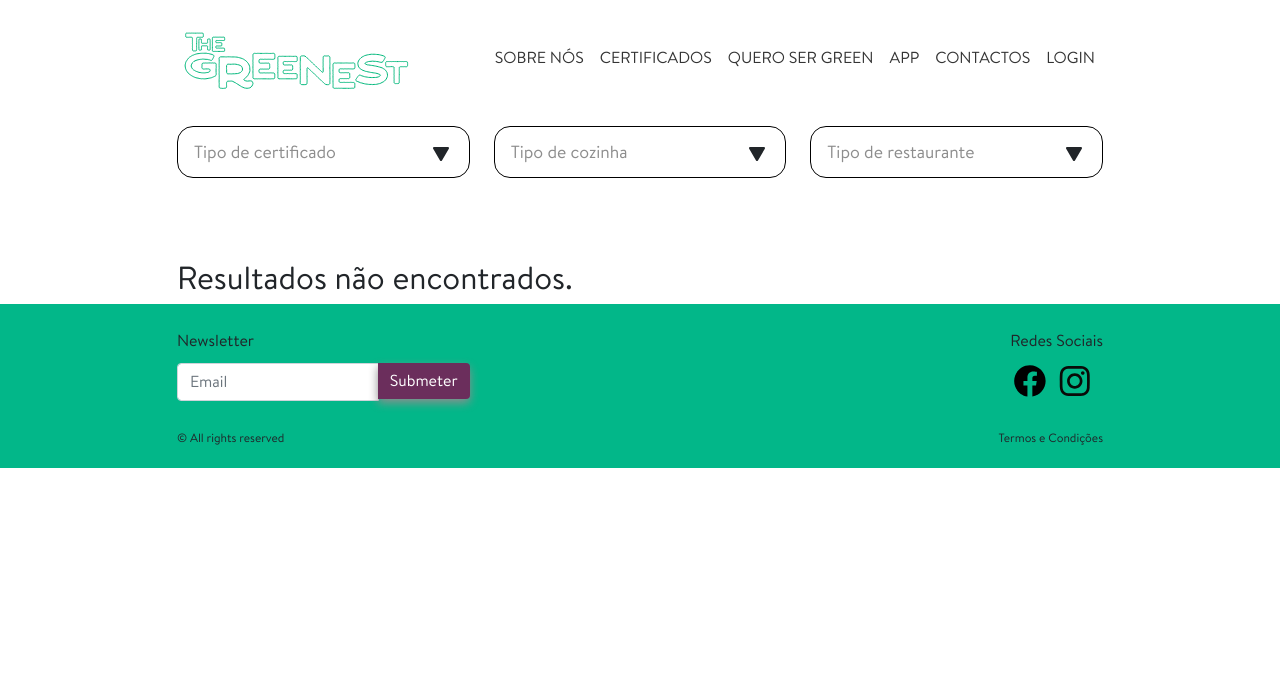
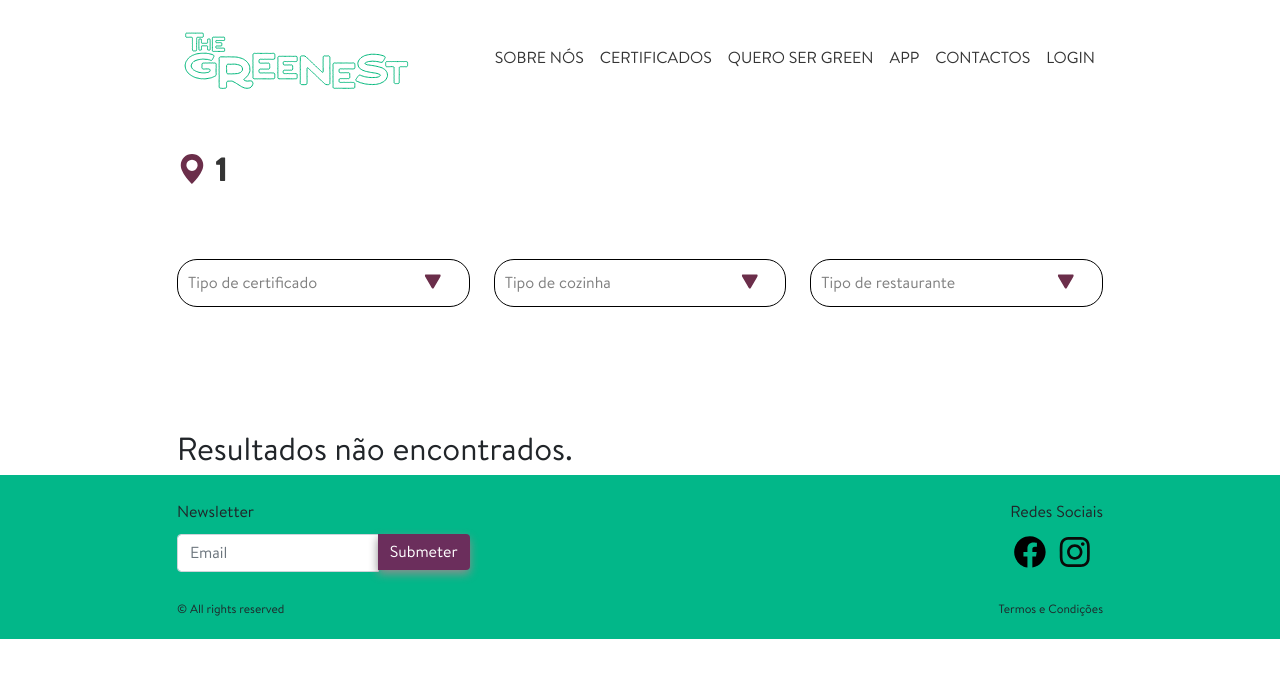
Before and after one commit to tiagoinacio/the-greenest, a React (Create React App) app: page /the-greenest/search/1 in a window 1280 px wide. Shown: the top 678 px of the page. Built offline with nearby package versions, Linux system fonts and the light colour scheme.

Commit message:
feat: filter restaurants by type, cousine and certificates

```diff
--- a/src/pages/home/Home.js
+++ b/src/pages/home/Home.js
@@ -81,7 +81,7 @@ const Home = () => (
         </Col>
         <Col xs lg="4">
           <Row>
-            <img src="/the-greenest/cert02.png" alt="Certificação Agricultura Biológica"></img>
+            <img src="/the-greenest/biologic.png" alt="Certificação Agricultura Biológica"></img>
           </Row>
           <p className="mission-vision-dital-certificados">
             Certificação Agricultura Biológica
--- a/src/pages/search/Search.css
+++ b/src/pages/search/Search.css
@@ -1,3 +1,7 @@
+.lista-pesquisa {
+  margin-top: 122px;
+}
+
 .localizacao{
   display: flex;
   align-items: center;
@@ -7,6 +11,7 @@
   margin:2rem 0.5rem 2rem 0rem;
   height: 30px;
   width: auto;
+  fill: #6B2E4A;
 }
 
 .localizacao-detalhe{
@@ -29,6 +34,20 @@
   padding-top: 0.7rem;
 }
 
+.tipo-filtro:first-child {
+  width: 100%;
+  margin-bottom: 122px;
+}
+
+
+@media (max-width: 767px) {
+  .tipo-filtro:first-child {
+    margin-bottom: 1rem;
+  }
+}
+
+
+
 .tipo-filtro .detalhe{
   font-family: 'BrandonText-Regular', sans-serif;
   font-size: 1.1rem;
@@ -36,10 +55,24 @@
   margin-left: 1rem;
 }
 
-.tipo-filtro .seta-icone img{
+.tipo-filtro .seta-icone svg {
   height:1rem;
   margin-right: 0.8rem;
   margin-top:0.4rem;
+  fill: #6B2E4A;
+}
+
+.select {
+  width: 100%;
+}
+
+.select > div {
+  border-radius: 20px;
+  border-color: black;
+}
+
+.select div span {
+  display: none;
 }
 
 .seta-icone {
--- a/src/pages/search/Search.js
+++ b/src/pages/search/Search.js
@@ -1,16 +1,16 @@
-import React from 'react';
+import React, { useEffect, useState } from "react";
 import './Search.css';
 import Header from '../../components/header/Header';
 import Footer from '../../components/footer/Footer';
 import { withRouter } from 'react-router-dom';
-import { TriangleFill } from 'react-bootstrap-icons';
-import { GeoAltFill } from 'react-bootstrap-icons';
+import { GeoAltFill, TriangleFill } from 'react-bootstrap-icons';
 import restaurants from '../../restaurants';
 import { Row, Col } from 'react-bootstrap';
+import Select, { components } from 'react-select'
 
 const Search = ({ match: { params } }) => {
   const term = params.location.toUpperCase();
-  const list = Object.keys(restaurants).map((restaurant) => {
+  const defaultList = Object.keys(restaurants).map((restaurant) => {
     if (
       restaurants[restaurant].name.toUpperCase().includes(term)
       ||
@@ -24,16 +24,88 @@ const Search = ({ match: { params } }) => {
     }
     return null;
   }).filter(x => !!x);
+  const [list, setList] = useState(defaultList);
+  const [restaurantsFilter, setRestaurantsFilter] = useState([]);
+  const [cousineFilters, setCousinesFilter] = useState([]);
+  const [certificatesFilter, setCertificatesFilter] = useState([]);
+
   const numberOfResultsToShow = 4;
   const numberOfRestaurants = list.length;
+  const certificateOptions = [
+    { value: 'apcer', label: 'Associação Portuguesa de Certificação' },
+    { value: 'biologic', label: 'Certificação Agricultura Biológica' },
+    { value: 'green-globe', label: 'Certificação Planeta Verde' }
+  ];
+  const restaurantOptions = [
+    { value: 'Orgânico', label: 'Orgânico' },
+    { value: 'Vegetariano', label: 'Vegetariano' },
+    { value: 'Gluten Free', label: 'Gluten Free' },
+    { value: 'Biológico', label: 'Biológico' },
+  ];
+  const cousineOptions = [
+    { value: 'chocolate', label: 'Chocolate' },
+    { value: 'strawberry', label: 'Strawberry' },
+    { value: 'vanilla', label: 'Vanilla' }
+  ];
+
+  const onCertificateChange = (e) => {
+    setCertificatesFilter(e);
+  }
+
+  useEffect(() => {
+    let newList = [...defaultList];
+    if (certificatesFilter.length) {
+      newList = newList.filter(restaurant => restaurant.certificates.some(type => {
+        return certificatesFilter.some(option => option.value === type)
+      }));
+    }
+
+    if (cousineFilters.length) {
+      newList = newList.filter(restaurant => restaurant.cousine.some(type => {
+        return cousineFilters.some(option => option.value === type)
+      }));
+    }
+
+    if (restaurantsFilter.length) {
+      newList = newList.filter(restaurant => restaurant.type.some(type => {
+        return restaurantsFilter.some(option => option.value === type)
+      }));
+    }
+
+    if (!restaurantsFilter.length && !cousineFilters.length && !certificatesFilter.length) {
+      setList(defaultList);
+    } else {
+      setList(newList);
+    }
+  }, [restaurantsFilter, certificatesFilter, cousineFilters]);
+
+  const onCousineChange = (e) => {
+    setCousinesFilter(e);
+  }
+
+  const onRestaurantChange = (e) => {
+    setRestaurantsFilter(e);
+  }
+
+  const DropdownIndicator = (
+    props
+  ) => {
+    return (
+      <components.DropdownIndicator {...props}>
+        <div className="seta-icone icone">
+          <TriangleFill />
+        </div>
+      </components.DropdownIndicator>
+    );
+  };
 
   return (
     <>
       <Header theme="light" />
       <div className="lista-pesquisa">
         <div className="container">
-          <div className="row">
-            <div className="col-12">
+          <Row>
+            <Col md lg="12">
               <div className="localizacao">
                 <div className="localizacao-icon">
                   <GeoAltFill />
@@ -42,48 +114,27 @@ const Search = ({ match: { params } }) => {
                   {params.location}
                 </div>
               </div>
-            </div>
-          </div>
-          <div className="row">
-            <div className="col-4">
-              <div className="filtro-pesquisa">
-                <div className="tipo-filtro">
-                  <div className="detalhe">
-                    Tipo de certificado
-                  </div>
-                  <div className="seta-icone icone">
-                    <TriangleFill />
-                  </div>
-                </div>
+            </Col>
+          </Row>
+          <Row>
+            <Col md lg="4">
+              <div className="tipo-filtro detalhe">
+                <Select className="select" onChange={onCertificateChange} components={{ DropdownIndicator }} placeholder="Tipo de certificado" isMulti options={certificateOptions} />
+              </div>
 
+            </Col>
+            <Col md lg="4">
+              <div className="tipo-filtro detalhe">
+                <Select className="select" onChange={onCousineChange} components={{ DropdownIndicator }} placeholder="Tipo de cozinha" isMulti options={cousineOptions} />
               </div>
-            </div>
-            <div className="col-4">
-              <div className="filtro-pesquisa">
-                <div className="tipo-filtro">
-                  <div className="detalhe">
-                    Tipo de cozinha
-                  </div>
-                  <div className="seta-icone icone">
-                    <TriangleFill />
-                  </div>
-                </div>
+            </Col>
 
+            <Col md lg="4">
+              <div className="tipo-filtro detalhe">
+                <Select className="select" onChange={onRestaurantChange} components={{ DropdownIndicator }} placeholder="Tipo de restaurante" isMulti options={restaurantOptions} />
               </div>
-            </div>
-            <div className="col-4">
-              <div className="filtro-pesquisa">
-                <div className="tipo-filtro">
-                  <div className="detalhe">
-                    Tipo de restaurante
-                  </div>
-                  <div className="seta-icone icone">
-                    <TriangleFill />
-                  </div>
-                </div>
-              </div>
-            </div>
-          </div>
+            </Col>
+          </Row>
 
           {!numberOfRestaurants ?
             <h2>Resultados não encontrados.</h2>
@@ -94,7 +145,7 @@ const Search = ({ match: { params } }) => {
             numberOfRestaurants ? [Math.round(numberOfRestaurants / 2)].map((_, index) => {
               return (
                 <Row>
-                  <Col xs lg="6">
+                  <Col md lg="6">
                     <a className="restaurant-link" href={`/the-greenest/restaurants/${list[index].id}`}>
                       <div className="card-restaurante">
                         <div className="card-imagem">
@@ -107,14 +158,14 @@ const Search = ({ match: { params } }) => {
                           <div className="card-informacao-detalhe">
                             {list[index].address}
                             <br />
-                            Orgânica<br />
+                            {list[index].cousine.map(type => <>{type}<br /></>)}
                             {list[index].rating} (cotação)
                           </div>
                         </div>
                       </div>
                     </a>
                   </Col>
-                  {list[index + 1] ? <Col xs lg="6">
+                  {list[index + 1] ? <Col md lg="6">
                     <a className="restaurant-link" href={`/the-greenest/restaurants/${list[index + 1].id}`}>
                       <div className="card-restaurante">
                         <div className="card-imagem">
@@ -127,7 +178,7 @@ const Search = ({ match: { params } }) => {
                           <div className="card-informacao-detalhe">
                             {list[index + 1].address}
                             <br />
-                            Orgânica<br />
+                            {list[index + 1].cousine.map(type => <>{type}<br /></>)}
                             {list[index + 1].rating} (cotação)
                           </div>
                         </div>
@@ -138,7 +189,7 @@ const Search = ({ match: { params } }) => {
                 </Row>
               )
             })
-          : null
+              : null
           }
         </div>
         {list.length > numberOfResultsToShow ?
```
Also changed, not shown: package.json (+10 -2 lines), src/restaurants.js (+9 -1 lines), public/biologic.png (renamed from public/cert02.png), 1 other file (tests, documents, lock files or other folders).
